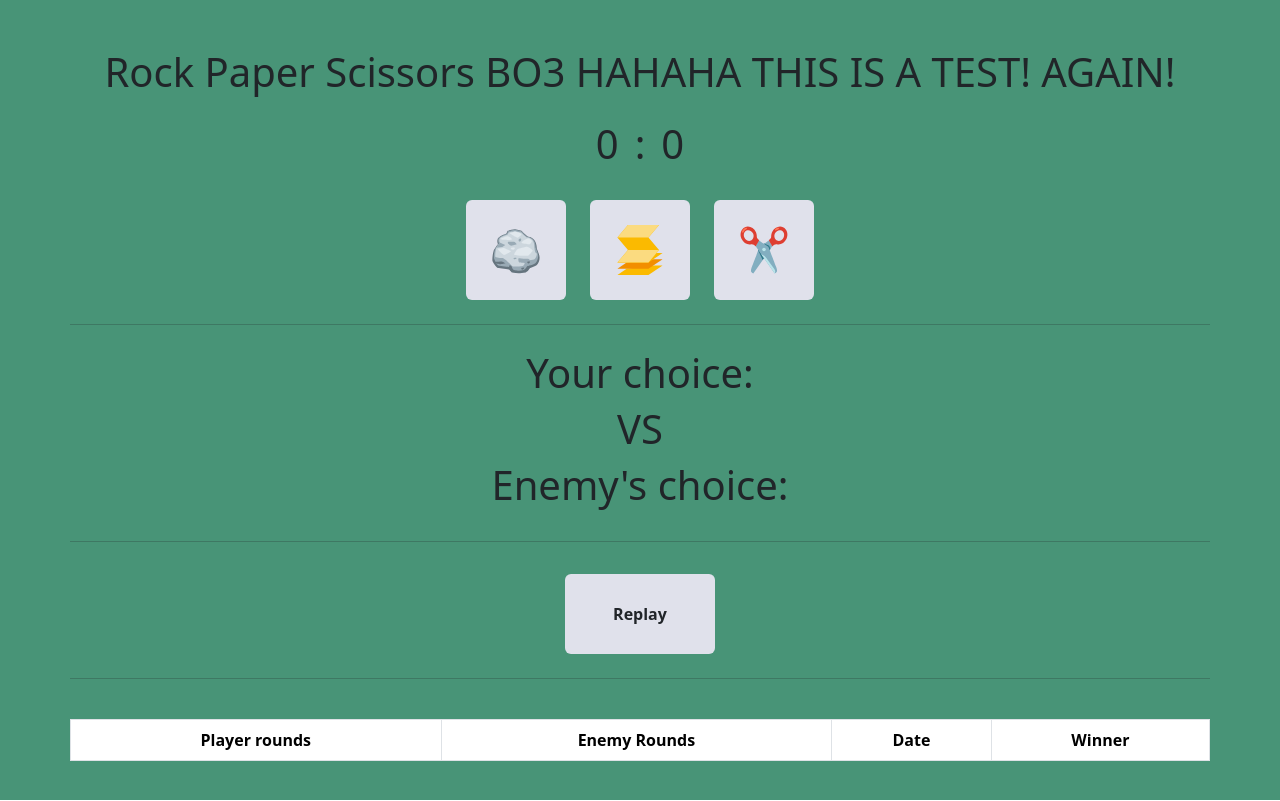
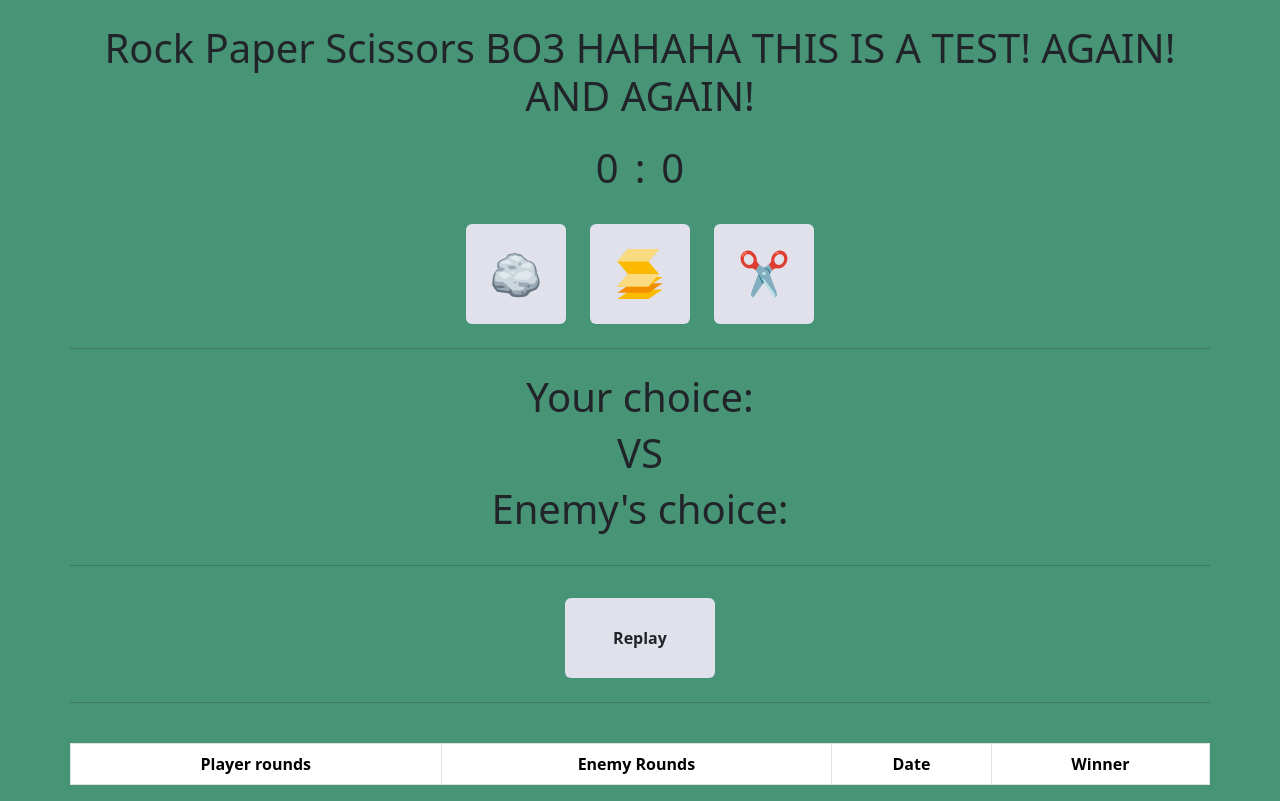
Before and after one commit to AdamRevesz/Devops_HYPJCW, an Angular app in the folder Frontend/: page / in a window 1280 px wide. Built offline with nearby package versions, Linux system fonts and the light colour scheme; no server answers.

Commit message:
Test again

```diff
--- a/Frontend/src/app/rps/rps.component.html
+++ b/Frontend/src/app/rps/rps.component.html
@@ -2,7 +2,7 @@
     <div class="container mt-4">
         <div class="row">
             <div class="text-center">
-                <h1>Rock Paper Scissors BO3 HAHAHA THIS IS A TEST! AGAIN!</h1>
+                <h1>Rock Paper Scissors BO3 HAHAHA THIS IS A TEST! AGAIN! AND AGAIN!</h1>
                 <div class="d-flex justify-content-center align-items-center gap-3 my-4">
                     <h1>{{match.playerRounds}}</h1>
                     <h1>:</h1>
```
